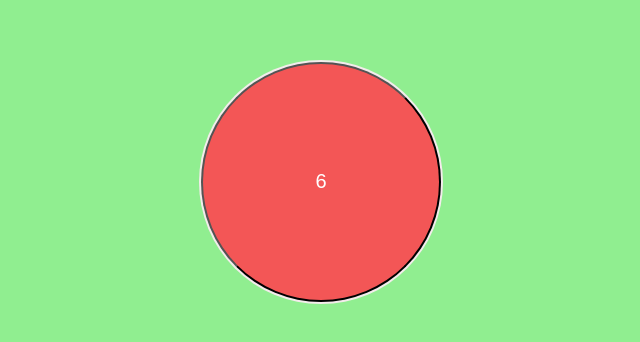
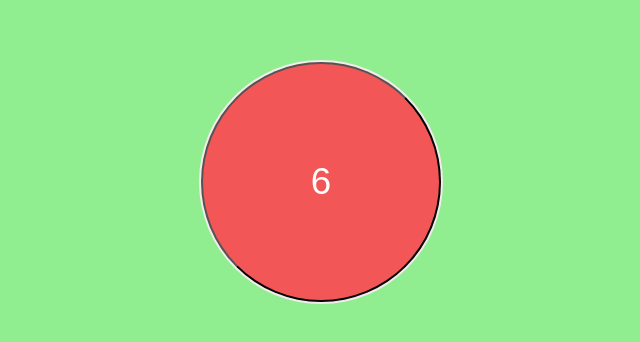
Before and after one commit to Krish583/callBackHell, a plain HTML site: page index.html in a window 1280 px wide. Shown: the part 166-508 px from the top of the page, 319-959 px from the left. Drawn offline with Linux system fonts and the light colour scheme.

Commit message:
fontsize

```diff
--- a/index.html
+++ b/index.html
@@ -18,7 +18,7 @@
         border-radius:50%;
         text-align:center;
         background-color: #f35656;
-        font-size:20px;
+        font-size:2.3rem;
         color:white;
         box-shadow:  0px 0px 0 2px #f4ecec;
         margin-left:auto;
```
